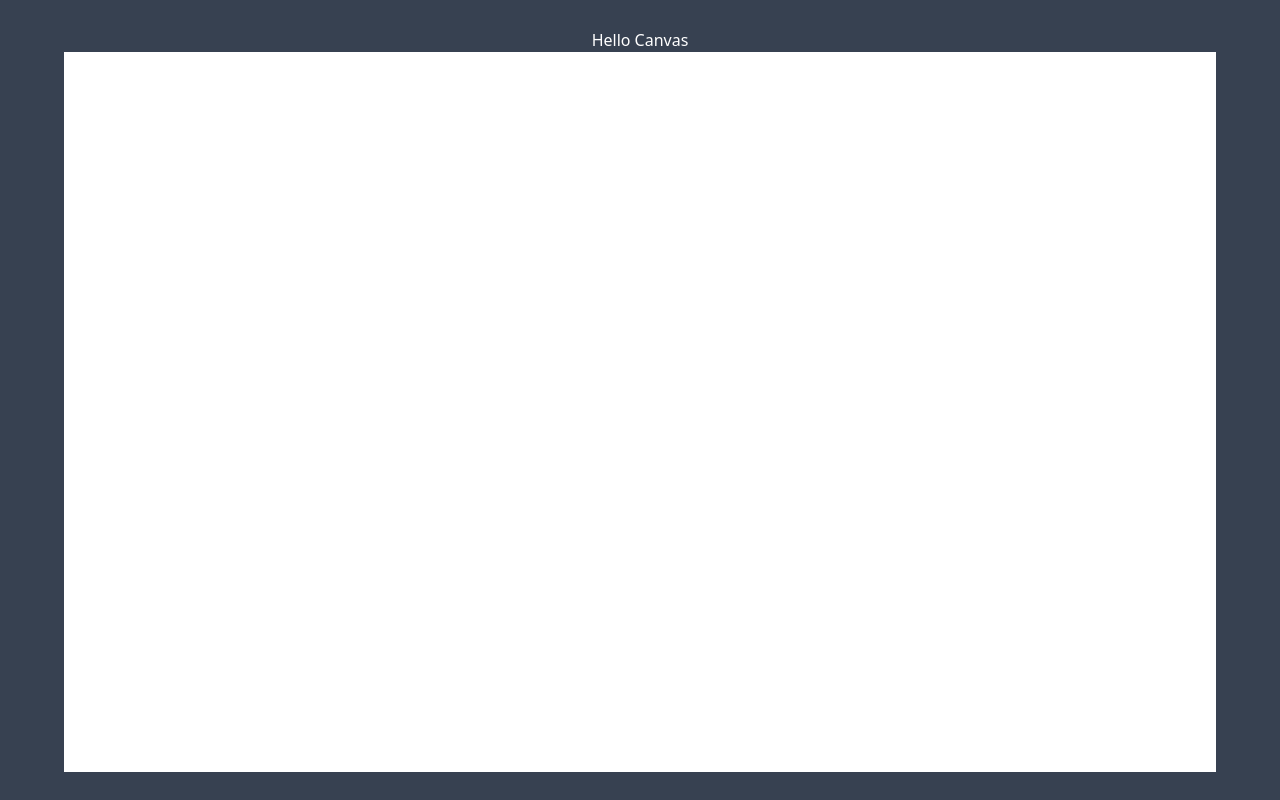
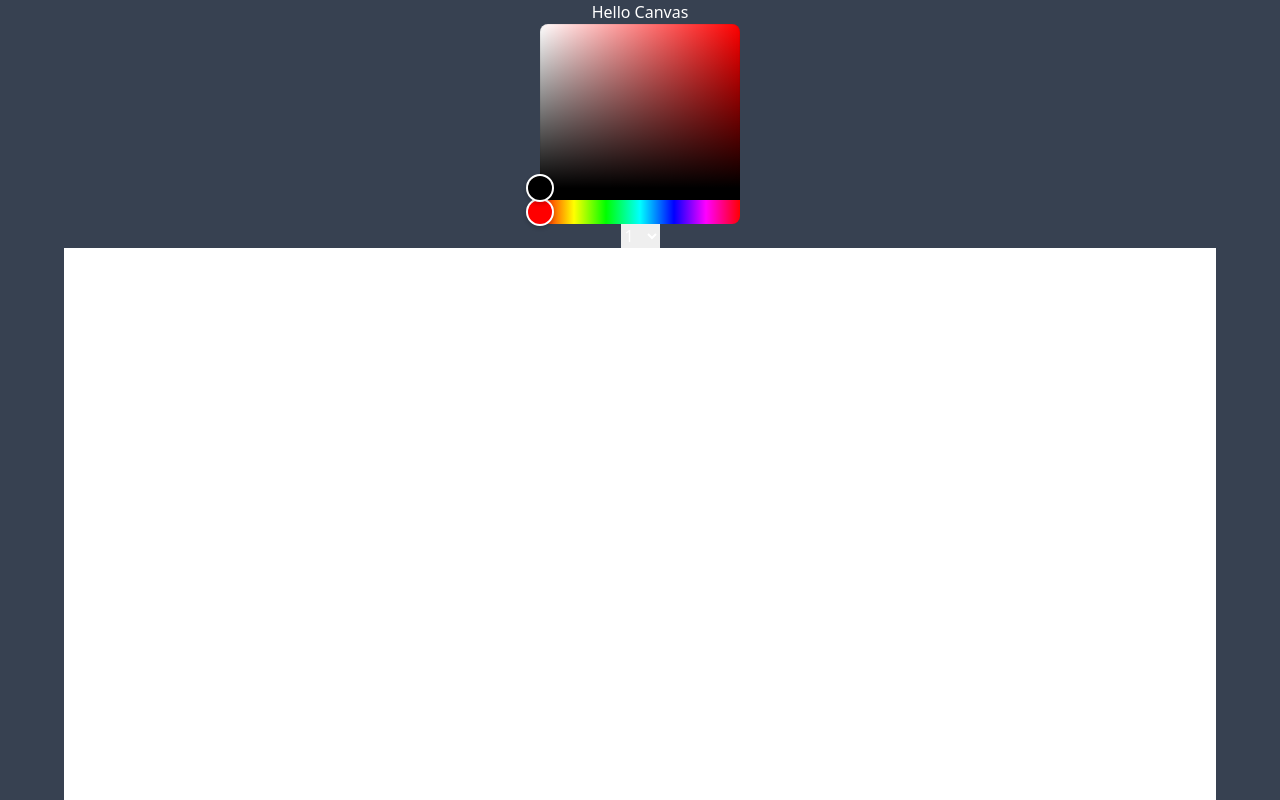
Before and after one commit to theolvq/paint-app-mintbean-hackathon, a Next.js app: page / in a window 1280 px wide. Shown: the top 800 px of the page. Built offline with nearby package versions, Linux system fonts and the light colour scheme.

Commit message:
added color picker and stroke width picker

```diff
--- a/components/Canvas.tsx
+++ b/components/Canvas.tsx
@@ -1,10 +1,22 @@
-import React, { MouseEventHandler, useEffect, useRef, useState } from 'react';
+import React, {
+  FC,
+  MouseEventHandler,
+  useEffect,
+  useRef,
+  useState,
+} from 'react';
 
-const Canvas = () => {
+interface IProps {
+  color: string;
+  strokeWidth: number;
+}
+
+const Canvas: FC<IProps> = ({ color, strokeWidth }) => {
   const canvasRef = useRef<HTMLCanvasElement>(null!);
   const ctxRef = useRef<CanvasRenderingContext2D>(null!);
   const [isDrawing, setIsDrawing] = useState(false);
 
+  // Initialize the canvas
   useEffect(() => {
     const canvas = canvasRef.current;
     const width = window.innerWidth * 0.9;
@@ -14,14 +26,18 @@ const Canvas = () => {
     canvas.height = height * devicePixelRatio;
     canvas.style.width = `${width}px`;
     canvas.style.height = `${height}px`;
+  }, []);
 
+  // Initialize the context and allow for color picking
+  useEffect(() => {
+    const canvas = canvasRef.current;
     const ctx = canvas.getContext('2d')!;
     ctx.scale(devicePixelRatio, devicePixelRatio);
     ctx.lineCap = 'round';
-    ctx.strokeStyle = '#000';
-    ctx.lineWidth = 5;
+    ctx.strokeStyle = color;
+    ctx.lineWidth = strokeWidth;
     ctxRef.current = ctx;
-  }, []);
+  }, [color, strokeWidth]);
 
   const handleMouseDown: MouseEventHandler = ({ nativeEvent }) => {
     const { offsetX, offsetY } = nativeEvent;
--- /dev/null
+++ b/components/ColorPicker.tsx
@@ -0,0 +1,13 @@
+import React from 'react';
+import { HexColorPicker } from 'react-colorful';
+
+interface IProps {
+  color: string;
+  setColor: (color: string) => void;
+}
+
+const ColorPicker: React.FC<IProps> = ({ color, setColor }) => {
+  return <HexColorPicker color={color} onChange={setColor} />;
+};
+
+export default ColorPicker;
--- /dev/null
+++ b/components/StrokeWidthPicker.tsx
@@ -0,0 +1,28 @@
+import React, { FC, useMemo } from 'react';
+
+interface IProps {
+  setStrokeWidth: (strokeWidth: number) => void;
+}
+
+const StrokeWidthPicker: FC<IProps> = ({ setStrokeWidth }) => {
+  const handleSelectChange = (e: React.ChangeEvent<HTMLSelectElement>) => {
+    const { value } = e.target;
+    setStrokeWidth(Number(value));
+  };
+
+  const options = useMemo(() => {
+    return Array.from({ length: 30 }, (_, i) => i + 1);
+  }, []);
+
+  return (
+    <select name='strokeWidth' id='strokeWidth' onChange={handleSelectChange}>
+      {options.map((option) => (
+        <option key={option} value={option}>
+          {option}
+        </option>
+      ))}
+    </select>
+  );
+};
+
+export default StrokeWidthPicker;
--- a/package.json
+++ b/package.json
@@ -10,6 +10,7 @@
   "dependencies": {
     "next": "12.0.4",
     "react": "17.0.2",
+    "react-colorful": "^5.5.1",
     "react-dom": "17.0.2"
   },
   "devDependencies": {
--- a/pages/index.tsx
+++ b/pages/index.tsx
@@ -1,9 +1,15 @@
 import type { NextPage } from 'next';
 import Head from 'next/head';
 import Image from 'next/image';
+import { useState } from 'react';
 import Canvas from '../components/Canvas';
+import ColorPicker from '../components/ColorPicker';
+import StrokeWidthPicker from '../components/StrokeWidthPicker';
 
 const Home: NextPage = () => {
+  const [color, setColor] = useState('#000000');
+  const [strokeWidth, setStrokeWidth] = useState(5);
+
   return (
     <>
       <Head>
@@ -13,7 +19,9 @@ const Home: NextPage = () => {
       </Head>
       <main className='bg-gray-700 text-white min-h-screen flex flex-col justify-center items-center'>
         <h1>Hello Canvas</h1>
-        <Canvas />
+        <ColorPicker color={color} setColor={setColor} />
+        <StrokeWidthPicker setStrokeWidth={setStrokeWidth} />
+        <Canvas color={color} strokeWidth={strokeWidth} />
       </main>
     </>
   );
```
Also changed, not shown: 2 other files (tests, documents, lock files or other folders).
